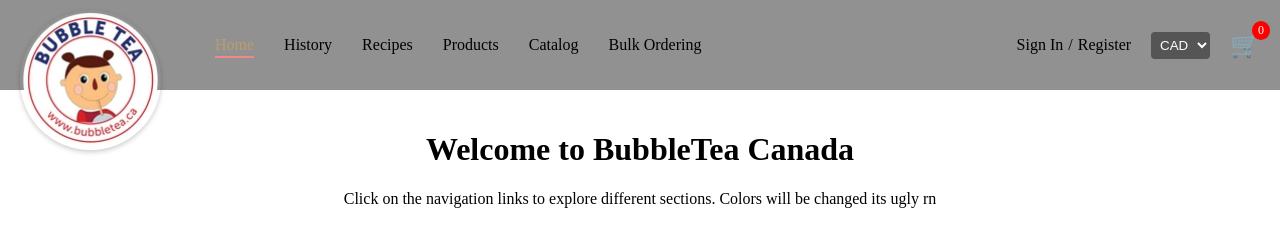
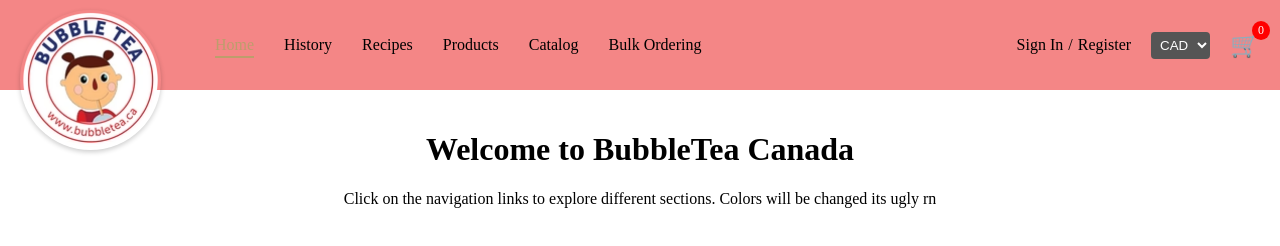
Before and after one commit to lasqq/bubbletest, a plain HTML site: page index.html in a window 1280 px wide. Drawn offline with Linux system fonts and the light colour scheme; a web font is replaced by a local one.

Commit message:
Update index.html

```diff
--- a/index.html
+++ b/index.html
@@ -14,7 +14,7 @@
             height: 100vh;
         }
         .navbar {
-            background-color: #919191;
+            background-color: #f48686;
             display: flex;
             justify-content: flex-start;
             align-items: center;
@@ -58,7 +58,7 @@
             height: 2px;
             bottom: 0;
             left: 0;
-            background-color: #f48686;
+            background-color: #bd9d6c;
             transition: width 0.3s ease;
         }
         .nav-links a:hover, .nav-links a.active {
```
